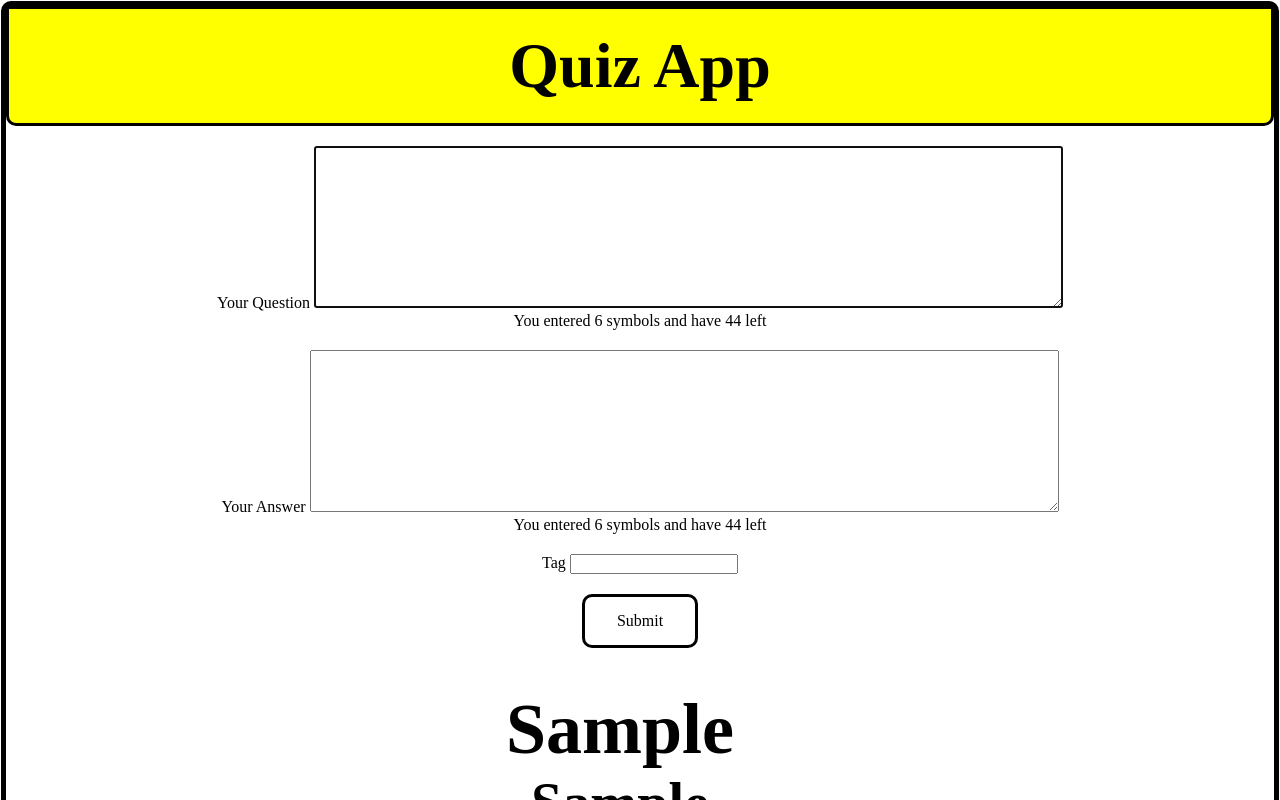
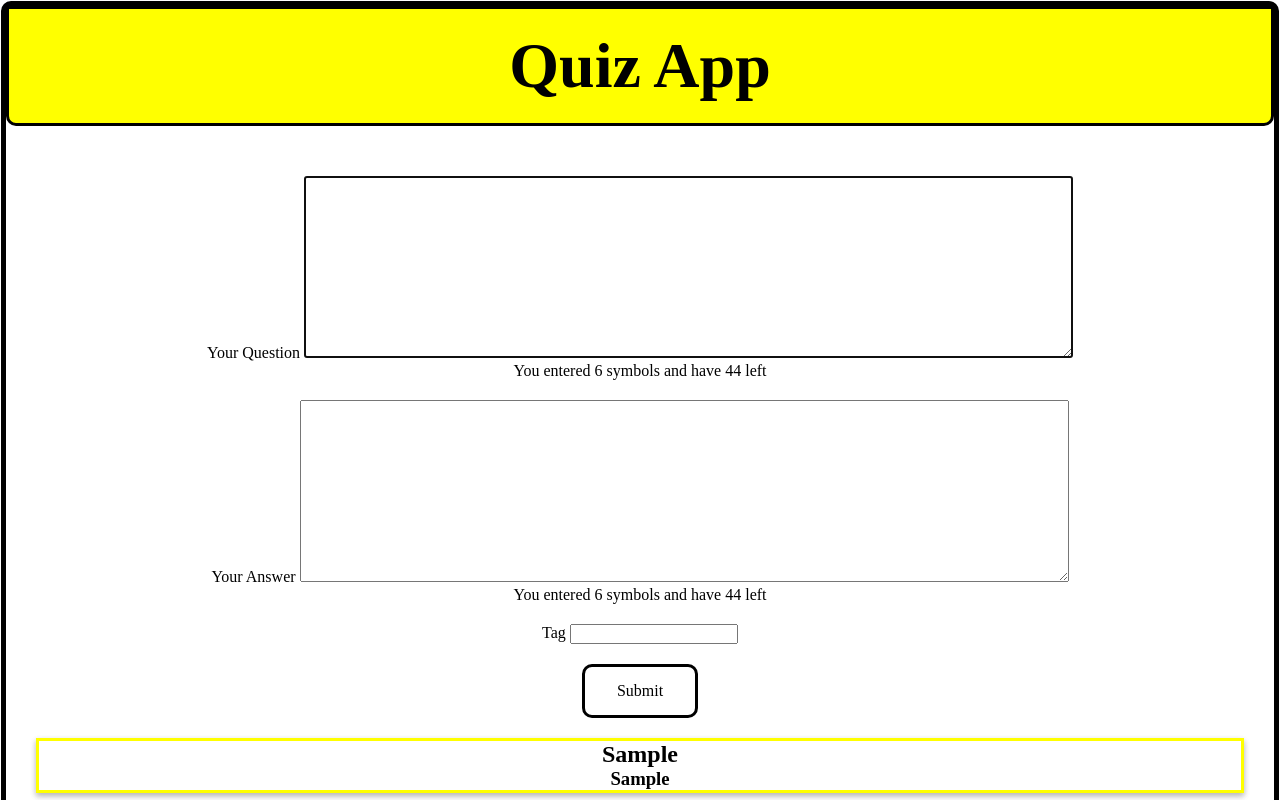
Before and after one commit to maksymvasylyev/Recap-Project-I, a plain HTML site: page form.html in a window 1280 px wide. Both pictures are taken after typing "Sample", "Sample", "Sample" into the empty fields and a click on the button "Submit". Shown: the top 800 px of the page. Drawn offline with Linux system fonts and the light colour scheme.

Commit message:
add style

```diff
--- a/css/form.css
+++ b/css/form.css
@@ -8,5 +8,23 @@ div {
 
 .mainForm {
     text-align: center;
+    padding: 10px;
 
 }
+
+.question {
+    padding: 10px;
+}
+
+.answer {
+    padding: 10px;
+}
+.card {
+    margin-top: 20px;
+    border: 3px solid yellow;
+    box-shadow: rgba(0,0,0,0.16) 0px 3px 6px, rgba(0,0,0,0.16) 0px 3px 6px;
+}
+
+.ulFooter {
+    box-shadow: rgba(0,0,0,0.16) 0px 3px 6px, rgba(0,0,0,0.16) 0px 3px 6px;
+}
--- a/form.html
+++ b/form.html
@@ -17,13 +17,13 @@
         <form class="form" data-js="form">
             <div class="questionDiv">
                 <label for="question">Your Question</label>
-                <textarea name="question" id="question" cols="100" rows="10" data-js="question" maxlength="50"></textarea>
+                <textarea name="question" class="question" id="question" cols="100" rows="10" data-js="question" maxlength="50"></textarea>
                 <p class="pFormQuestion" data-js="pFormQuestion"></p>
             </div>
 
             <div>
                 <label for="answer">Your Answer</label>
-                <textarea name="answer" id="answer" cols="100" rows="10" data-js="answer" maxlength="50"></textarea>
+                <textarea name="answer" class="answer" id="answer" cols="100" rows="10" data-js="answer" maxlength="50"></textarea>
                 <p class="pFormAnswer" data-js="pFormAnswer"></p>
             </div>
 
--- a/form.js
+++ b/form.js
@@ -6,7 +6,7 @@ const answerInput = document.querySelector('[data-js="answer"]')
 form.addEventListener("submit", (event) => {
     event.preventDefault();
     const newCard = document.createElement("li");
-    newCard.classList.add("pQ1");
+    newCard.classList.add("card");
 
 
     newCard.innerHTML = `
```
